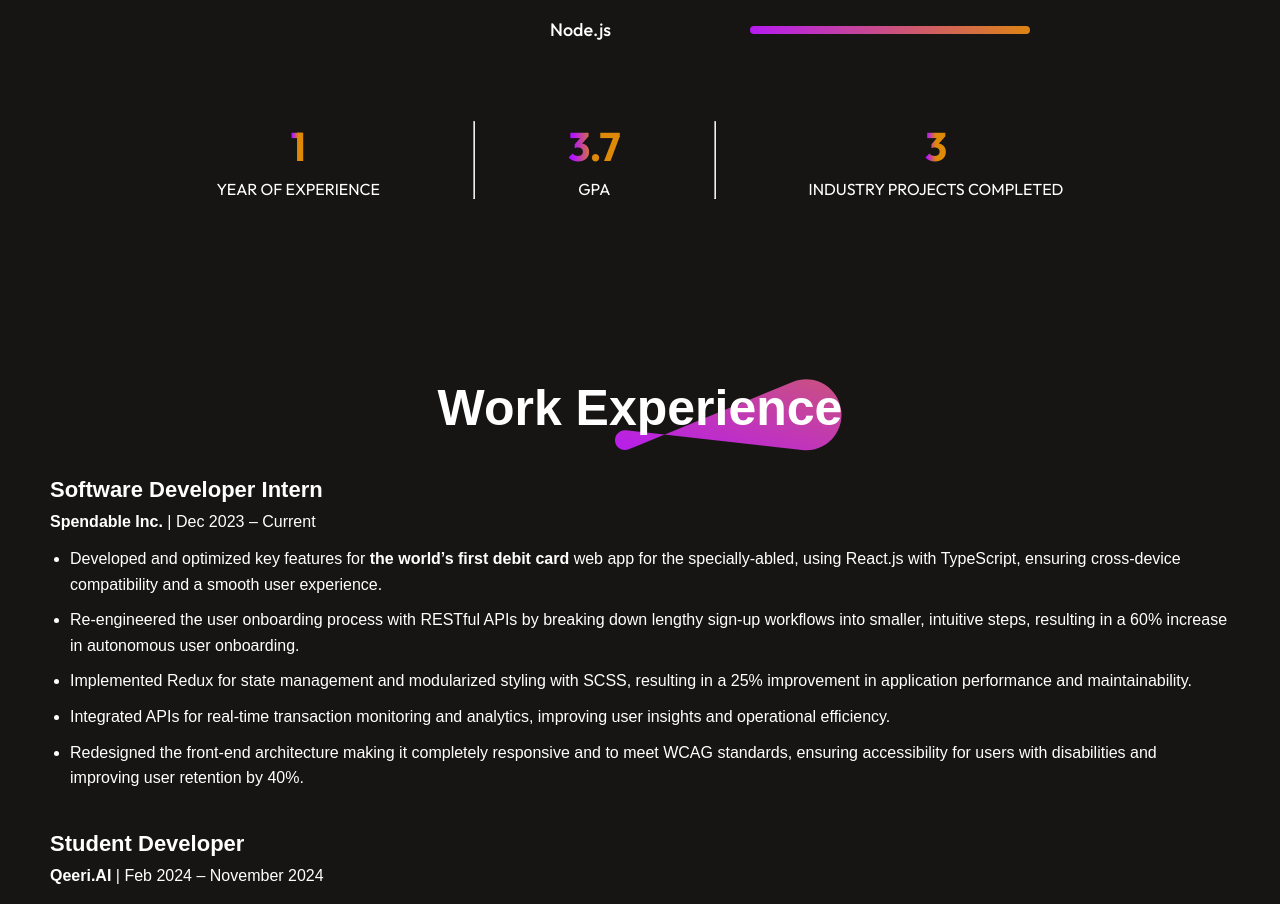
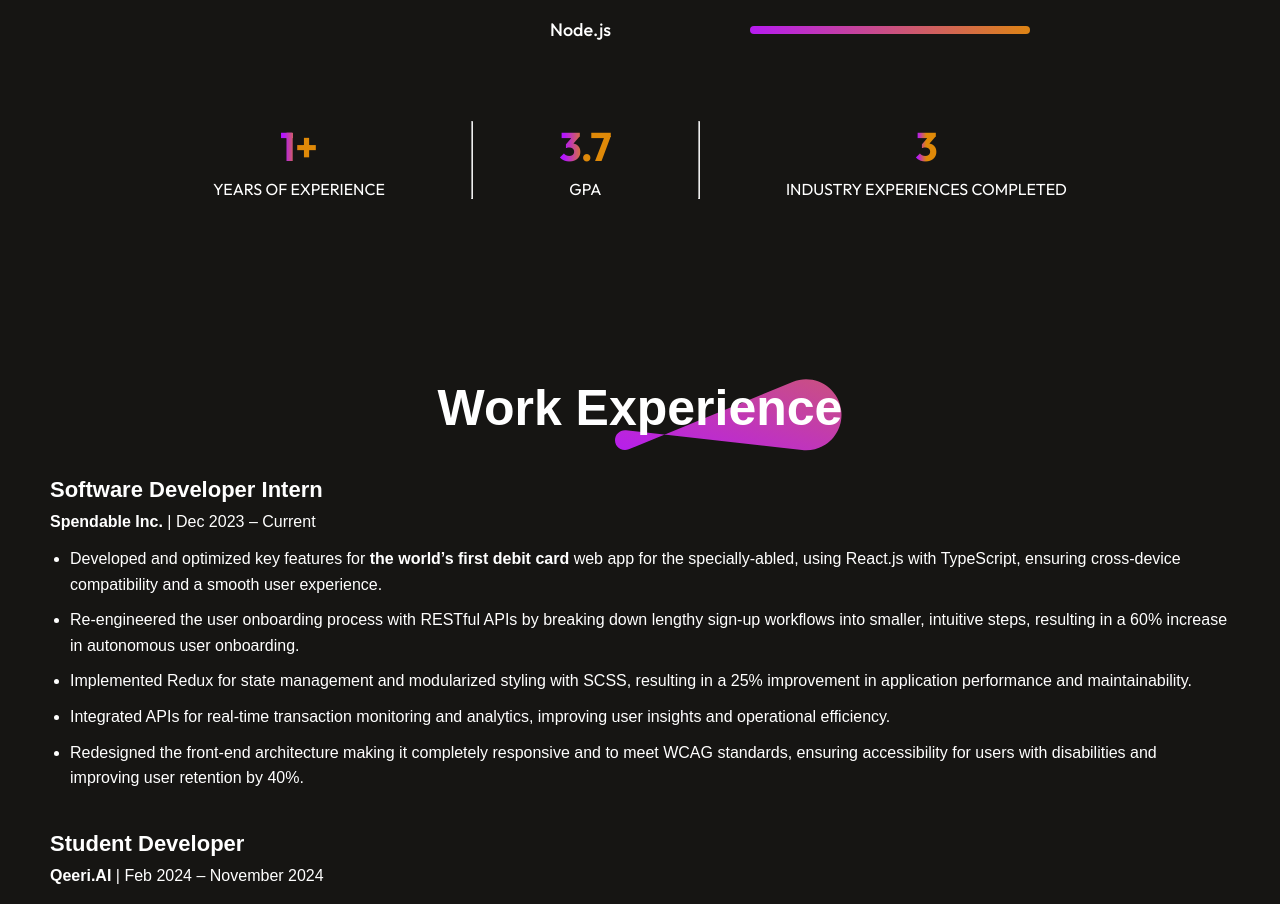
Before and after one commit to AbraarMohiuddin/Portfolio, a React (Vite) app: page / in a window 1280 px wide. Shown: the part 1840-2744 px from the top of the page. Built offline with nearby package versions, Linux system fonts and the light colour scheme.

Commit message:
css changes

```diff
--- a/src/Components/About/About.jsx
+++ b/src/Components/About/About.jsx
@@ -101,8 +101,8 @@ const About = () => {
       </div>
       <div className="achievements">
         <div className="achievement">
-          <h1>1</h1>
-          <p>YEAR OF EXPERIENCE</p>
+          <h1>1+</h1>
+          <p>YEARS OF EXPERIENCE</p>
         </div>
         <hr />
         <div className="achievement">
@@ -112,7 +112,7 @@ const About = () => {
         <hr />
         <div className="achievement">
           <h1>3</h1>
-          <p>INDUSTRY PROJECTS COMPLETED</p>
+          <p>INDUSTRY EXPERIENCES COMPLETED</p>
         </div>
       </div>
     </div>
```
